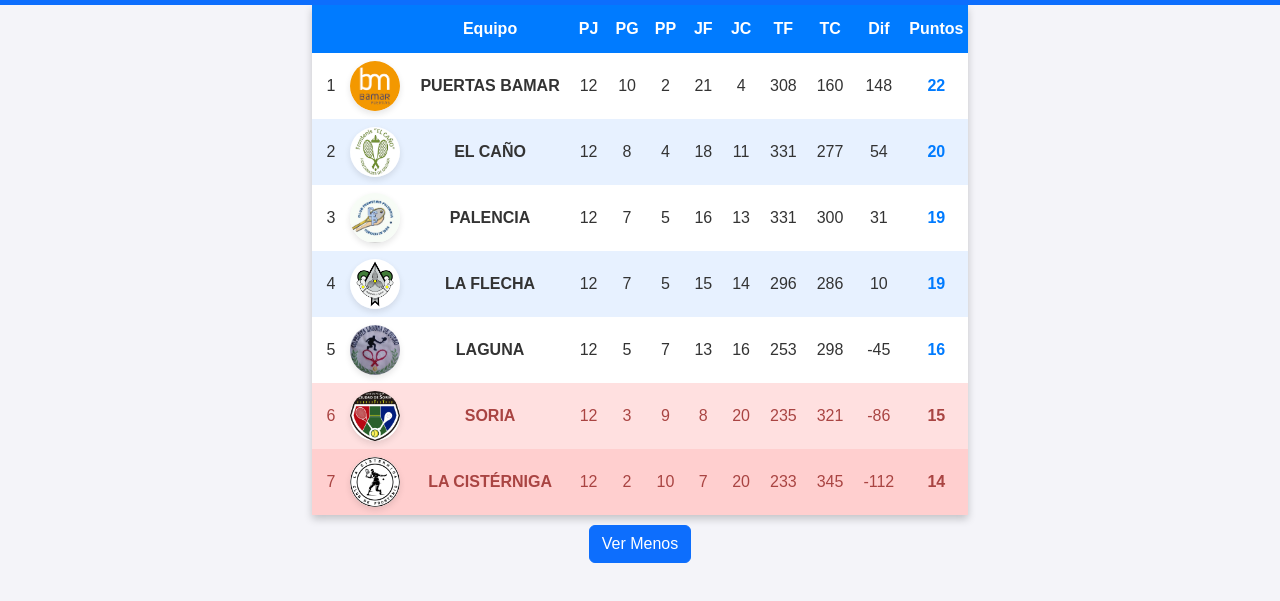
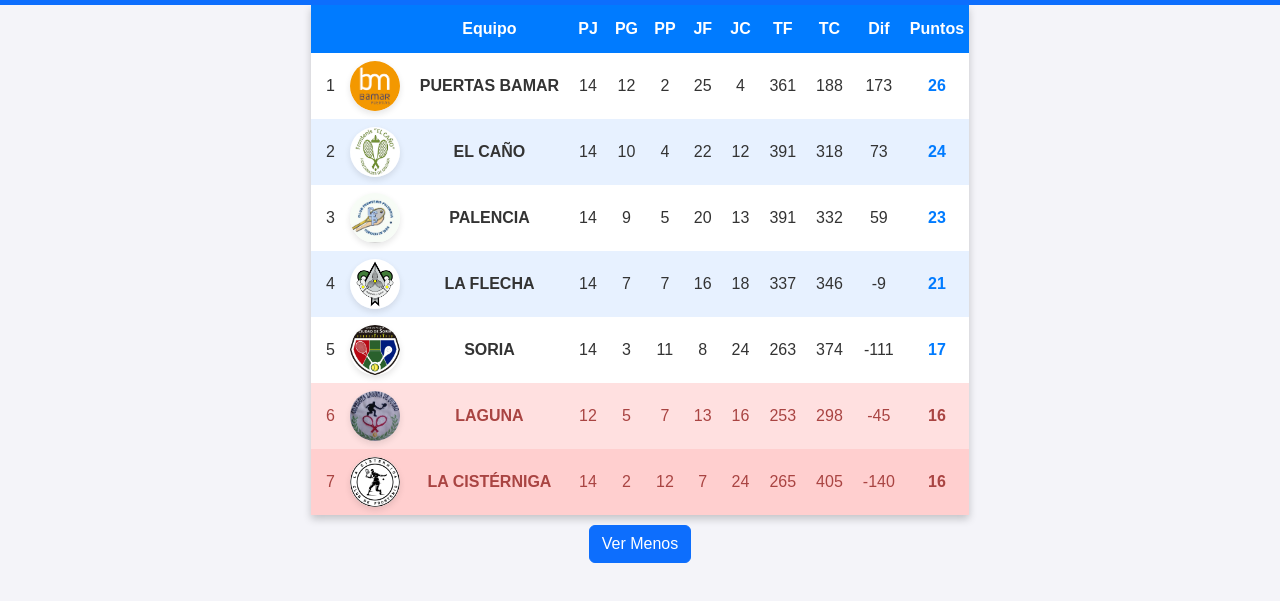
Before and after one commit to aaronpr95/standings, a plain HTML site: page honor_standings.html in a window 1280 px wide. Both pictures are taken after a click on the button "Ver Detalles". Shown: the part 51-652 px from the top of the page. Drawn offline with nearby package versions, Linux system fonts and the light colour scheme.

Commit message:
Deploying to gh-pages from @ aaronpr95/standings@9977f8ccfecb9caefb88e8e66d84b9e3aec82fe4 🚀

```diff
--- a/honor_standings.html
+++ b/honor_standings.html
@@ -52,61 +52,75 @@
                 <tr class="">
                     <td class="sticky-col"><div class="team-info"> 1 <img src="resources/img/puertas_bamar.png" alt="Escudo PUERTAS BAMAR" width="30"></div></td>
                     <td>PUERTAS BAMAR</td>
+                    <td>14</td>
                     <td>12</td>
-                    <td>10</td>
                     <td>2</td>
-                    <td class="hidden">21</td>
+                    <td class="hidden">25</td>
                     <td class="hidden">4</td>
-                    <td class="hidden">308</td>
-                    <td class="hidden">160</td>
-                    <td class="hidden">148</td>
-                    <td class="sticky-right">22</td>
+                    <td class="hidden">361</td>
+                    <td class="hidden">188</td>
+                    <td class="hidden">173</td>
+                    <td class="sticky-right">26</td>
                 </tr>
 
                 <tr class="">
                     <td class="sticky-col"><div class="team-info"> 2 <img src="resources/img/el_caño.jpg" alt="Escudo EL CAÑO" width="30"></div></td>
                     <td>EL CAÑO</td>
-                    <td>12</td>
-                    <td>8</td>
+                    <td>14</td>
+                    <td>10</td>
                     <td>4</td>
-                    <td class="hidden">18</td>
-                    <td class="hidden">11</td>
-                    <td class="hidden">331</td>
-                    <td class="hidden">277</td>
-                    <td class="hidden">54</td>
-                    <td class="sticky-right">20</td>
+                    <td class="hidden">22</td>
+                    <td class="hidden">12</td>
+                    <td class="hidden">391</td>
+                    <td class="hidden">318</td>
+                    <td class="hidden">73</td>
+                    <td class="sticky-right">24</td>
                 </tr>
 
                 <tr class="">
                     <td class="sticky-col"><div class="team-info"> 3 <img src="resources/img/palencia.jpg" alt="Escudo PALENCIA" width="30"></div></td>
                     <td>PALENCIA</td>
-                    <td>12</td>
-                    <td>7</td>
+                    <td>14</td>
+                    <td>9</td>
                     <td>5</td>
-                    <td class="hidden">16</td>
+                    <td class="hidden">20</td>
                     <td class="hidden">13</td>
-                    <td class="hidden">331</td>
-                    <td class="hidden">300</td>
-                    <td class="hidden">31</td>
-                    <td class="sticky-right">19</td>
+                    <td class="hidden">391</td>
+                    <td class="hidden">332</td>
+                    <td class="hidden">59</td>
+                    <td class="sticky-right">23</td>
                 </tr>
 
                 <tr class="">
                     <td class="sticky-col"><div class="team-info"> 4 <img src="resources/img/la_flecha.jpg" alt="Escudo LA FLECHA" width="30"></div></td>
                     <td>LA FLECHA</td>
-                    <td>12</td>
+                    <td>14</td>
                     <td>7</td>
-                    <td>5</td>
-                    <td class="hidden">15</td>
-                    <td class="hidden">14</td>
-                    <td class="hidden">296</td>
-                    <td class="hidden">286</td>
-                    <td class="hidden">10</td>
-                    <td class="sticky-right">19</td>
+                    <td>7</td>
+                    <td class="hidden">16</td>
+                    <td class="hidden">18</td>
+                    <td class="hidden">337</td>
+                    <td class="hidden">346</td>
+                    <td class="hidden">-9</td>
+                    <td class="sticky-right">21</td>
                 </tr>
 
                 <tr class="">
-                    <td class="sticky-col"><div class="team-info"> 5 <img src="resources/img/laguna.jpg" alt="Escudo LAGUNA" width="30"></div></td>
+                    <td class="sticky-col"><div class="team-info"> 5 <img src="resources/img/soria.jpg" alt="Escudo SORIA" width="30"></div></td>
+                    <td>SORIA</td>
+                    <td>14</td>
+                    <td>3</td>
+                    <td>11</td>
+                    <td class="hidden">8</td>
+                    <td class="hidden">24</td>
+                    <td class="hidden">263</td>
+                    <td class="hidden">374</td>
+                    <td class="hidden">-111</td>
+                    <td class="sticky-right">17</td>
+                </tr>
+
+                <tr class="descent">
+                    <td class="sticky-col"><div class="team-info"> 6 <img src="resources/img/laguna.jpg" alt="Escudo LAGUNA" width="30"></div></td>
                     <td>LAGUNA</td>
                     <td>12</td>
                     <td>5</td>
@@ -120,31 +134,17 @@
                 </tr>
 
                 <tr class="descent">
-                    <td class="sticky-col"><div class="team-info"> 6 <img src="resources/img/soria.jpg" alt="Escudo SORIA" width="30"></div></td>
-                    <td>SORIA</td>
-                    <td>12</td>
-                    <td>3</td>
-                    <td>9</td>
-                    <td class="hidden">8</td>
-                    <td class="hidden">20</td>
-                    <td class="hidden">235</td>
-                    <td class="hidden">321</td>
-                    <td class="hidden">-86</td>
-                    <td class="sticky-right">15</td>
-                </tr>
-
-                <tr class="descent">
                     <td class="sticky-col"><div class="team-info"> 7 <img src="resources/img/la_cistérniga.png" alt="Escudo LA CISTÉRNIGA" width="30"></div></td>
                     <td>LA CISTÉRNIGA</td>
+                    <td>14</td>
+                    <td>2</td>
                     <td>12</td>
-                    <td>2</td>
-                    <td>10</td>
                     <td class="hidden">7</td>
-                    <td class="hidden">20</td>
-                    <td class="hidden">233</td>
-                    <td class="hidden">345</td>
-                    <td class="hidden">-112</td>
-                    <td class="sticky-right">14</td>
+                    <td class="hidden">24</td>
+                    <td class="hidden">265</td>
+                    <td class="hidden">405</td>
+                    <td class="hidden">-140</td>
+                    <td class="sticky-right">16</td>
                 </tr>
 
             </tbody>
```
Also changed, not shown: primera_standings.html (+43 -43 lines), 2 other files.
